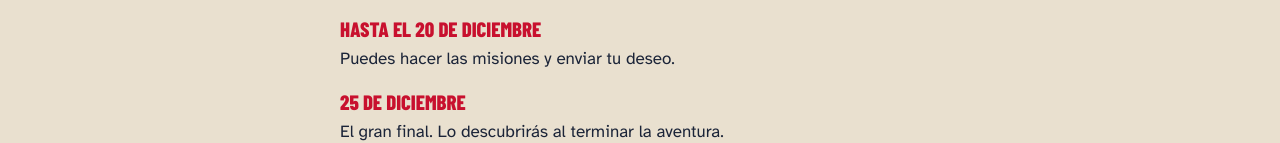
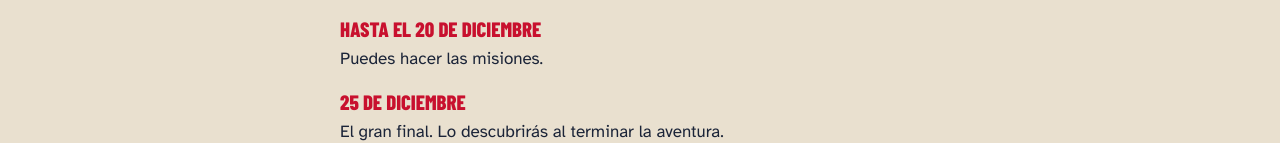
Before and after one commit to bydesmadre/bydesmadreshop, a plain HTML site: page navidad/index.html in a window 1280 px wide. Shown: the part 4732-4875 px from the top of the page. Drawn offline with Linux system fonts and the light colour scheme.

Commit message:
Add files via upload

```diff
--- a/navidad/index.html
+++ b/navidad/index.html
@@ -289,7 +289,7 @@ footer img{width:4.5rem;margin:0 auto .6rem}
     <div class="envoltura">
       <h2>Fechas</h2>
       <dl>
-        <div><dt>Hasta el 20 de diciembre</dt><dd>Puedes hacer las misiones y enviar tu deseo.</dd></div>
+        <div><dt>Hasta el 20 de diciembre</dt><dd>Puedes hacer las misiones.</dd></div>
         <div><dt>25 de diciembre</dt><dd>El gran final. Lo descubrirás al terminar la aventura.</dd></div>
       </dl>
     </div>
```
